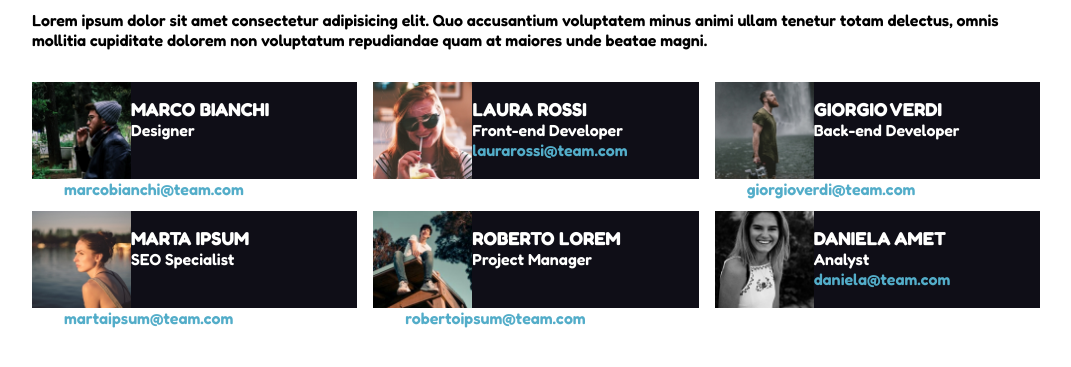
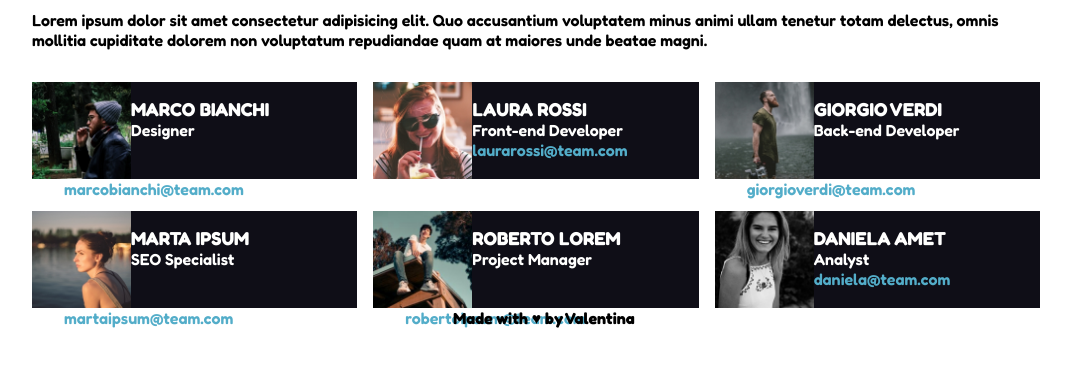
Before and after one commit to Valentina-De-Mite/html-css-float-cards, a plain HTML site: page index.html in a window 1280 px wide. Shown: the part 93-460 px from the top of the page, without its empty margins (96-1167 px from the left). Drawn offline with Linux system fonts and the light colour scheme.

Commit message:
final commit

```diff
--- a/assets/style.css
+++ b/assets/style.css
@@ -72,3 +72,8 @@ h3,
 .email {
     color: var(--cl-subtitle);
 }
+
+h4 {
+    margin-top: 5rem;
+    text-align: center;
+}
--- a/index.html
+++ b/index.html
@@ -122,6 +122,10 @@
 
     <footer>
 
+        <h4>
+            Made with &hearts; by Valentina
+        </h4>
+
     </footer>
     <!-- /footer -->
 
```
